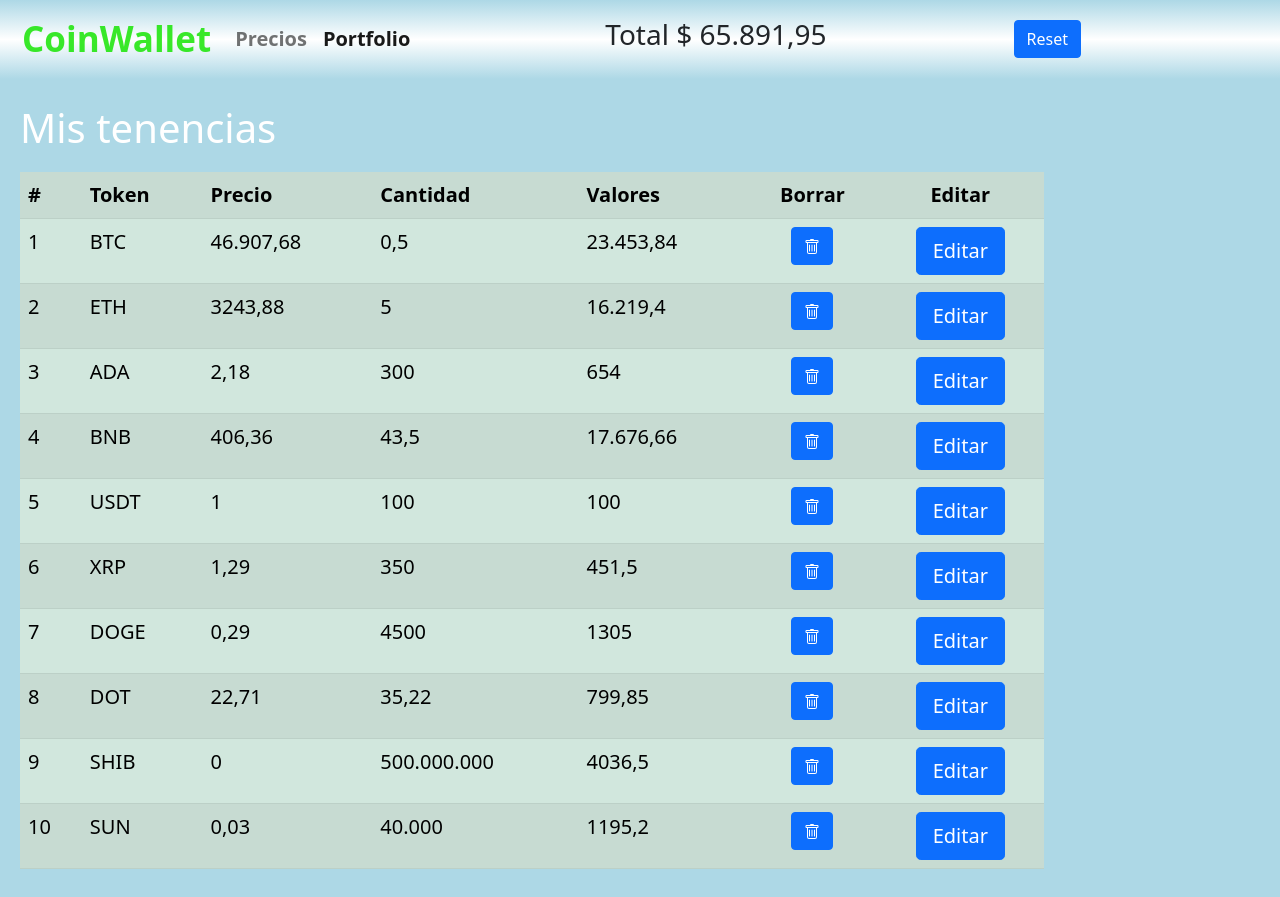
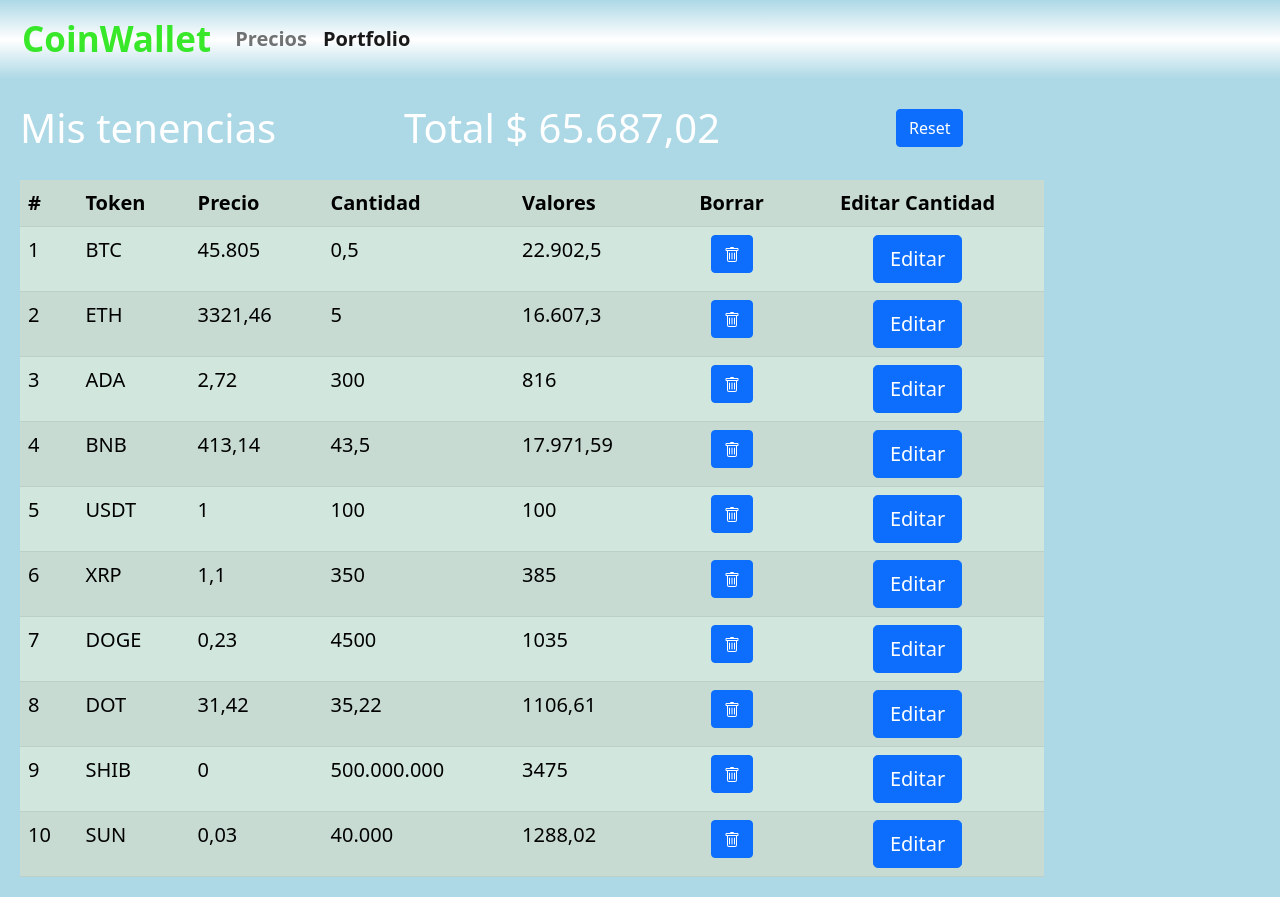
Before and after one commit to martinjavier/javascript, a plain HTML site: page billetera/billetera.html in a window 1280 px wide. Drawn offline with nearby package versions, Linux system fonts and the light colour scheme.

Commit message:
Cargo info de archivos JSON

```diff
--- a/billetera/billetera.html
+++ b/billetera/billetera.html
@@ -22,17 +22,22 @@
               <a class="nav-link active" aria-current="page" href="./billetera.html">Portfolio</a>
             </li>
           </ul>
-            <ul class="navbar-nav me-auto mb-2 mb-lg-0">
-                <p class="h3" id="montoTotal"></p>
-            </ul>
-            <ul class="navbar-nav me-auto mb-2 mb-lg-0">
-              <button class="btn btn-primary" type="button" id="resetButton">Reset</button>
-           </ul>
         </div>
       </div>
     </nav>
 
+      <div id="cabeceraBilletera">
+        <div class="Columna1">
           <p class="h1">Mis tenencias</p>
+        </div>
+        <div class="Columna2">
+          <p class="h1" id="montoTotal"></p>
+        </div>
+        <div class="Columna3">
+          <br>
+          <button class="btn btn-primary" type="button" id="resetButton">Reset</button>
+        </div>
+      </div>
 
       <table class="table table-success table-striped" id="tablaBilletera">
 
--- a/billetera/billetera.js
+++ b/billetera/billetera.js
@@ -1,113 +1,97 @@
 function inicial()
 {
-    // Creamos una clase
-    class Moneda{
-
-        constructor (nombre, precio, desc){
-            this.nombre = nombre
-            this.precio = precio
-            this.desc = desc
-        }
-    }
-
-    // Valores en U$D
-
-    var BTC = 46907.68;
-    var ETH = 3243.88;
-    var ADA = 2.18;
-    var BNB = 406.36;
-    var USDT = 1.00;
-    var XRP = 1.29;
-    var DOGE = 0.29;
-    var DOT = 22.71;
-    var SHIB = 0.000008073;
-    var SUN = 0.02988;
-
-    // Armo un arreglo
-
-    const monedas = [];
-
-    // Defino la información de cada moneda
-
-    const moneda01 = new Moneda("BTC", BTC, "Bitcoin");
-    const moneda02 = new Moneda("ETH", ETH, "Ethereum");
-    const moneda03 = new Moneda("ADA", ADA, "Cardano");
-    const moneda04 = new Moneda("BNB", BNB, "Binance Coin");
-    const moneda05 = new Moneda("USDT", USDT, "USDT");
-    const moneda06 = new Moneda("XRP", XRP, "XRP");
-    const moneda07 = new Moneda("DOGE", DOGE, "Doge Coin");
-    const moneda08 = new Moneda("DOT", DOT, "Polkadot");
-    const moneda09 = new Moneda("SHIB", SHIB, "Shiba Inu");
-    const moneda10 = new Moneda("SUN", SUN, "Sun");
-
-    // Agrego la información al arreglo
-
-    monedas.push(moneda01);
-    monedas.push(moneda02);
-    monedas.push(moneda03);
-    monedas.push(moneda04);
-    monedas.push(moneda05);
-    monedas.push(moneda06);
-    monedas.push(moneda07);
-    monedas.push(moneda08);
-    monedas.push(moneda09);
-    monedas.push(moneda10);
-
-    // Convierto la información a texto plano para poder almacenarla en el localStorage
-
-    let datoParseado = JSON.stringify(monedas);
-
-    // Cargamos los valores en el localStorage
-
-    localStorage.setItem("monedas", datoParseado);
+    // Limpio el localStorage
+    localStorage.clear();
 
     // Creamos el arreglo para almacenar mis monedas
 
-    const misMonedas = [];
+
 
     // Creamos una clase
-
     class MiMoneda{
 
-        constructor (nombre, cantidad){
+        constructor (nombre, precio, descripcion, cantidad){
             this.nombre = nombre
+            this.precio = precio
+            this.descripcion = descripcion
             this.cantidad = cantidad
         }
     }
 
-    // Defino la cantidad de cada moneda que poseo
+    const misMonedasURL = "../json/tenencias.json";
 
-    const mimoneda01 = new MiMoneda("BTC", 0.50);
-    const mimoneda02 = new MiMoneda("ETH", 5.00);
-    const mimoneda03 = new MiMoneda("ADA", 300.00);
-    const mimoneda04 = new MiMoneda("BNB", 43.50);
-    const mimoneda05 = new MiMoneda("USDT", 100.00);
-    const mimoneda06 = new MiMoneda("XRP", 350.00);
-    const mimoneda07 = new MiMoneda("DOGE", 4500.00);
-    const mimoneda08 = new MiMoneda("DOT", 35.22);
-    const mimoneda09 = new MiMoneda("SHIB", 500000000.00);
-    const mimoneda10 = new MiMoneda("SUN", 40000.00);
+    $('body').ready(() => {
+        $.getJSON(misMonedasURL, function (respuesta, estado) {
+                if(estado === "success"){
+                var misMonedas = [];
+                respuesta.forEach(e => {
+                    var nombre = e.Nombre;
+                    var precio = e.Precio;
+                    var descripcion = e.Descripcion;
+                    var cantidad = e.Cantidad;
+                    misMonedas.push(new MiMoneda(nombre, precio, descripcion, cantidad));
+                })
+                // Convierto la información a texto plano para poder almacenarla en el localStorage
+                datoParseado = JSON.stringify(misMonedas);
+                // Cargamos los valores en el localStorage
+                localStorage.setItem("misMonedas", datoParseado);
 
-    // Agrego la información de mis monedas al arreglo
+                // Defino variables
+                let datoDelStorage;
 
-    misMonedas.push(mimoneda01);
-    misMonedas.push(mimoneda02);
-    misMonedas.push(mimoneda03);
-    misMonedas.push(mimoneda04);
-    misMonedas.push(mimoneda05);
-    misMonedas.push(mimoneda06);
-    misMonedas.push(mimoneda07);
-    misMonedas.push(mimoneda08);
-    misMonedas.push(mimoneda09);
-    misMonedas.push(mimoneda10);
+                // Recupero información con la cantidad de las monedas en mi poder del localStorage
 
-    // Convierto la información a texto plano para poder almacenarla en el localStorage
+                datoDelStorage = localStorage.getItem("misMonedas");
+                let monedas = JSON.parse(datoDelStorage);
 
-    datoParseado = JSON.stringify(misMonedas);
+                // Título de la Página
 
-    // Cargamos los valores en el localStorage
+                var tituloPagina = `<h1>Tu Billetera de Criptomonedas</h1>`;
 
-    localStorage.setItem("misMonedas", datoParseado);
+                // Nombre de las Columnas
+
+                var nombreColumnas = `<tr><th>#</th><th>Token</th><th>Precio</th><th>Cantidad</th><th>Valores</th><th class="text-center">Borrar</th><th class="text-center">Editar Cantidad</th></tr>`;
+
+                // Filas con la información
+
+                var filasInformacion = "";
+                var valorCalculado = 0;
+                var precio;
+                var cantidad;
+                var nombre;
+
+                for(let i=0 ; i < monedas.length ; i++)
+                {
+                    nombre = monedas[i].nombre;
+                    precio = monedas[i].precio;
+                    cantidad = monedas[i].cantidad;
+                    valorCalculado = cantidad * precio;
+
+                    filasInformacion = filasInformacion + `<tr><td>${i+1}</td>
+                    <td>${nombre}</td>
+                    <td>${formateaValor(precio)}</td>
+                    <td>${formateaValor(cantidad)}</td>
+                    <td>${formateaValor(valorCalculado)}</td>
+                    <td align="center"><button id="'${nombre}'" onclick="deleteCoin('${nombre}')" type="button" class="btn btn-primary">
+                    <svg xmlns="http://www.w3.org/2000/svg" width="16" height="16" fill="currentColor" class="bi bi-trash" viewBox="0 0 16 16">
+                    <path d="M5.5 5.5A.5.5 0 0 1 6 6v6a.5.5 0 0 1-1 0V6a.5.5 0 0 1 .5-.5zm2.5 0a.5.5 0 0 1 .5.5v6a.5.5 0 0 1-1 0V6a.5.5 0 0 1 .5-.5zm3 .5a.5.5 0 0 0-1 0v6a.5.5 0 0 0 1 0V6z"></path><path fill-rule="evenodd" d="M14.5 3a1 1 0 0 1-1 1H13v9a2 2 0 0 1-2 2H5a2 2 0 0 1-2-2V4h-.5a1 1 0 0 1-1-1V2a1 1 0 0 1 1-1H6a1 1 0 0 1 1-1h2a1 1 0 0 1 1 1h3.5a1 1 0 0 1 1 1v1zM4.118 4 4 4.059V13a1 1 0 0 0 1 1h6a1 1 0 0 0 1-1V4.059L11.882 4H4.118zM2.5 3V2h11v1h-11z"></path></svg>
+                    </button></td>
+                    <td align="center"><button type="button" class="btn btn-lg btn-primary" id="'${nombre}'" onclick="editCoin('${nombre}');">Editar</button></td>
+                    </tr>`;
+                }
+
+                // Obtengo el identificador del elemento tabla en el DOM
+
+                let elementoTabla = document.getElementById("tablaBilletera");
+
+                // Agrego a ese elemento las filas que he armado con la información
+
+                elementoTabla.innerHTML = nombreColumnas + filasInformacion;
+
+                calculoTotal();
+                }
+        });
+    });
 
     // Asocio el botón de Reset
 
@@ -120,80 +104,7 @@ function inicial()
         // Borro misMonedas del localStorage
         localStorage.removeItem("misMonedas");
         inicial();
-        muestroTabla();
-
     })
-
-}
-
-function muestroTabla()
-{
-    // Defino variables
-
-    let datoDelStorage;
-
-    // Recupero información con el precio de las monedas del localStorage
-
-    datoDelStorage = localStorage.getItem("monedas");
-    let monedas = JSON.parse(datoDelStorage);
-
-    // Recupero información con la cantidad de las monedas en mi poder del localStorage
-
-    datoDelStorage = localStorage.getItem("misMonedas");
-    let misMonedas = JSON.parse(datoDelStorage);
-
-    // Título de la Página
-
-    var tituloPagina = `<h1>Tu Billetera de Criptomonedas</h1>`;
-
-    // Nombre de las Columnas
-
-    var nombreColumnas = `<tr><th>#</th><th>Token</th><th>Precio</th><th>Cantidad</th><th>Valores</th><th class="text-center">Borrar</th><th class="text-center">Editar</th></tr>`;
-
-    // Filas con la información
-
-    var filasInformacion = "";
-    var valorCalculado;
-    var precio;
-
-    for(let i=0 ; i < misMonedas.length ; i++)
-    {
-        valorCalculado = 0
-
-        // Recorro Moendas para obtener el precio
-        for(let j=0; j<monedas.length;j++)
-        {
-            if (monedas[j].nombre == misMonedas[i].nombre)
-            {
-                let cantidad = misMonedas[i].cantidad;
-                precio = monedas[j].precio;
-                valorCalculado = cantidad * precio;
-            }
-        }
-
-        filasInformacion = filasInformacion + `<tr><td>${i+1}</td>
-        <td>${misMonedas[i].nombre}</td>
-        <td>${formateaValor(precio)}</td>
-        <td>${formateaValor(misMonedas[i].cantidad)}</td>
-        <td>${formateaValor(valorCalculado)}</td>
-        <td align="center"><button id="'${misMonedas[i].nombre}'" onclick="deleteCoin('${misMonedas[i].nombre}')" type="button" class="btn btn-primary">
-        <svg xmlns="http://www.w3.org/2000/svg" width="16" height="16" fill="currentColor" class="bi bi-trash" viewBox="0 0 16 16">
-        <path d="M5.5 5.5A.5.5 0 0 1 6 6v6a.5.5 0 0 1-1 0V6a.5.5 0 0 1 .5-.5zm2.5 0a.5.5 0 0 1 .5.5v6a.5.5 0 0 1-1 0V6a.5.5 0 0 1 .5-.5zm3 .5a.5.5 0 0 0-1 0v6a.5.5 0 0 0 1 0V6z"></path><path fill-rule="evenodd" d="M14.5 3a1 1 0 0 1-1 1H13v9a2 2 0 0 1-2 2H5a2 2 0 0 1-2-2V4h-.5a1 1 0 0 1-1-1V2a1 1 0 0 1 1-1H6a1 1 0 0 1 1-1h2a1 1 0 0 1 1 1h3.5a1 1 0 0 1 1 1v1zM4.118 4 4 4.059V13a1 1 0 0 0 1 1h6a1 1 0 0 0 1-1V4.059L11.882 4H4.118zM2.5 3V2h11v1h-11z"></path></svg>
-        </button></td>
-        <td align="center"><button type="button" class="btn btn-lg btn-primary" id="'${misMonedas[i].nombre}'" onclick="editCoin('${misMonedas[i].nombre}');">Editar</button></td>
-        </tr>`;
-    }
-
-    // Obtengo el identificador del elemento tabla en el DOM
-
-    let elementoTabla = document.getElementById("tablaBilletera");
-
-    // Agrego a ese elemento las filas que he armado con la información
-
-    elementoTabla.innerHTML = nombreColumnas + filasInformacion;
-
-    calculoTotal();
-
 }
 
 function formateaValor(valor)
@@ -213,17 +124,24 @@ const deleteCoin = (id) => {
 
     localStorage.setItem('misMonedas', JSON.stringify(todasMenosUna));
 
-    muestroTabla();
+    inicial();
 }
 
 const editCoin = (id) => {
 
     let todasMisMonedas = JSON.parse(localStorage.getItem('misMonedas'));
 
+    console.log(JSON.stringify(todasMisMonedas[1].moneda).replace(/"/g,""));
+
+    console.log("ID: " + id);
+
+    var nombre;
+
     for(let i=0; i< todasMisMonedas.length; i++)
     {
-        if (JSON.stringify(todasMisMonedas[i].nombre).replace(/"/g,"") == id){
-            let nuevoValor = prompt("Ingrese una nueva cantidad para " + JSON.stringify(todasMisMonedas[i].nombre).replace(/"/g,""));
+        nombreMoneda = JSON.stringify(todasMisMonedas[i].moneda).replace(/"/g,"");
+        if (nombreMoneda == id){
+            let nuevoValor = prompt("Ingrese una nueva cantidad para " + nombreMoneda);
             todasMisMonedas[i].cantidad = nuevoValor;
         }
     }
@@ -231,7 +149,7 @@ const editCoin = (id) => {
     localStorage.removeItem('misMonedas');
     localStorage.setItem('misMonedas', JSON.stringify(todasMisMonedas));
 
-    muestroTabla();
+    inicial();
 
 }
 
@@ -242,26 +160,14 @@ const calculoTotal = () => {
     let datoDelStorage = localStorage.getItem("misMonedas");
     let misMonedas = JSON.parse(datoDelStorage);
 
-    datoDelStorage = localStorage.getItem("monedas");
-    let monedas = JSON.parse(datoDelStorage);
+    let valorCalculado = 0;
 
     for(let i=0 ; i < misMonedas.length ; i++)
     {
-        let valorCalculado = 0;
-
-        // Recorro Moendas para obtener el precio
-        for(let j=0; j<monedas.length;j++)
-        {
-            if (monedas[j].nombre == misMonedas[i].nombre)
-            {
-                let cantidad = misMonedas[i].cantidad;
-                precio = monedas[j].precio;
-                valorCalculado = cantidad * precio;
-            }
-        }
-
-        valorAcumulado = valorAcumulado + valorCalculado;
-
+        let cantidad = misMonedas[i].cantidad;
+        precio = misMonedas[i].precio;
+        valorCalculado = cantidad * precio;
+        valorAcumulado += valorCalculado;
     }
 
     let monto = $('#montoTotal');
@@ -272,4 +178,3 @@ const calculoTotal = () => {
 
 // Procesos
 inicial();
-muestroTabla();
--- a/css/style.css
+++ b/css/style.css
@@ -41,6 +41,56 @@ h2{
     color: rgba(35, 230, 18, 0.9);
 }
 
+#cabeceraBilletera{
+
+    display: grid;
+    grid-template-columns: 30% 40% 30%;
+    grid-template-rows: 100%;
+    grid-template-areas: "columna1 columna2 columna3";
+    width: 100%;
+}
+
+#tablaBilletera{
+    margin: 20px;
+    width: 80%;
+}
+
+.Columna1{
+    grid-area: columna1;
+    width: 97%;
+}
+
+.Columna2{
+    grid-area: columna2;
+    width: 97%;
+}
+
+.Columna3{
+    grid-area: columna3;
+    width: 97%;
+}
+
+#columna1{
+    display: flex;
+    flex-direction: column;
+    flex-wrap: wrap;
+    width: 50%;
+}
+
+#columna2{
+    display: flex;
+    flex-direction: column;
+    flex-wrap: wrap;
+    width: 25%;
+}
+
+#columna3{
+    display: flex;
+    flex-direction: column;
+    flex-wrap: wrap;
+    width: 25%;
+}
+
 .navbar{
     background-image: linear-gradient(lightblue, white, lightblue);
 }
--- a/json/tenencias.json
+++ b/json/tenencias.json
@@ -1,42 +1,62 @@
 [
     {
-        "Moneda": "BTC",
+        "Nombre": "BTC",
+        "Precio": 45805.00,
+        "Descripcion": "Bitcoin",
         "Cantidad": 0.50
     },
     {
-        "Moneda": "ETH",
+        "Nombre": "ETH",
+        "Precio": 3321.46,
+        "Descripcion": "Ethereum",
         "Cantidad": 5.00
     },
     {
-        "Moneda": "ADA",
+        "Nombre": "ADA",
+        "Precio": 2.72,
+        "Descripcion": "Cardano",
         "Cantidad": 300.00
     },
     {
-        "Moneda": "BNB",
+        "Nombre": "BNB",
+        "Precio": 413.14,
+        "Descripcion": "Binance Coin",
         "Cantidad": 43.50
     },
     {
-        "Moneda": "USDT",
+        "Nombre": "USDT",
+        "Precio": 1.00,
+        "Descripcion": "Tether",
         "Cantidad": 100.00
     },
     {
-        "Moneda":"XRP",
+        "Nombre":"XRP",
+        "Precio": 1.10,
+        "Descripcion": "Ripple",
         "Cantidad": 350.00
     },
     {
-        "Moneda": "DOGE",
+        "Nombre": "DOGE",
+        "Precio": 0.23,
+        "Descripcion": "Doge Coin",
         "Cantidad": 4500.00
     },
     {
-        "Moneda": "DOT",
+        "Nombre": "DOT",
+        "Precio": 31.42,
+        "Descripcion": "Polkadot",
         "Cantidad": 35.22
     },
     {
-        "Moneda": "SHIB",
+        "Nombre": "SHIB",
+        "Precio": 0.00000695,
+        "Descripcion": "Shiba Inu",
         "Cantidad": 500000000.00
     },
     {
-        "Moneda": "SUN",
+        "Nombre": "SUN",
+        "Precio": 0.03220050,
+        "Descripcion": "SUN",
         "Cantidad": 40000.00
     }
 ]
```
Also changed, not shown: index.html (+0 -1 lines), script/app.js (+17 -54 lines). Lines whose indentation alone changed are shown as unchanged.
